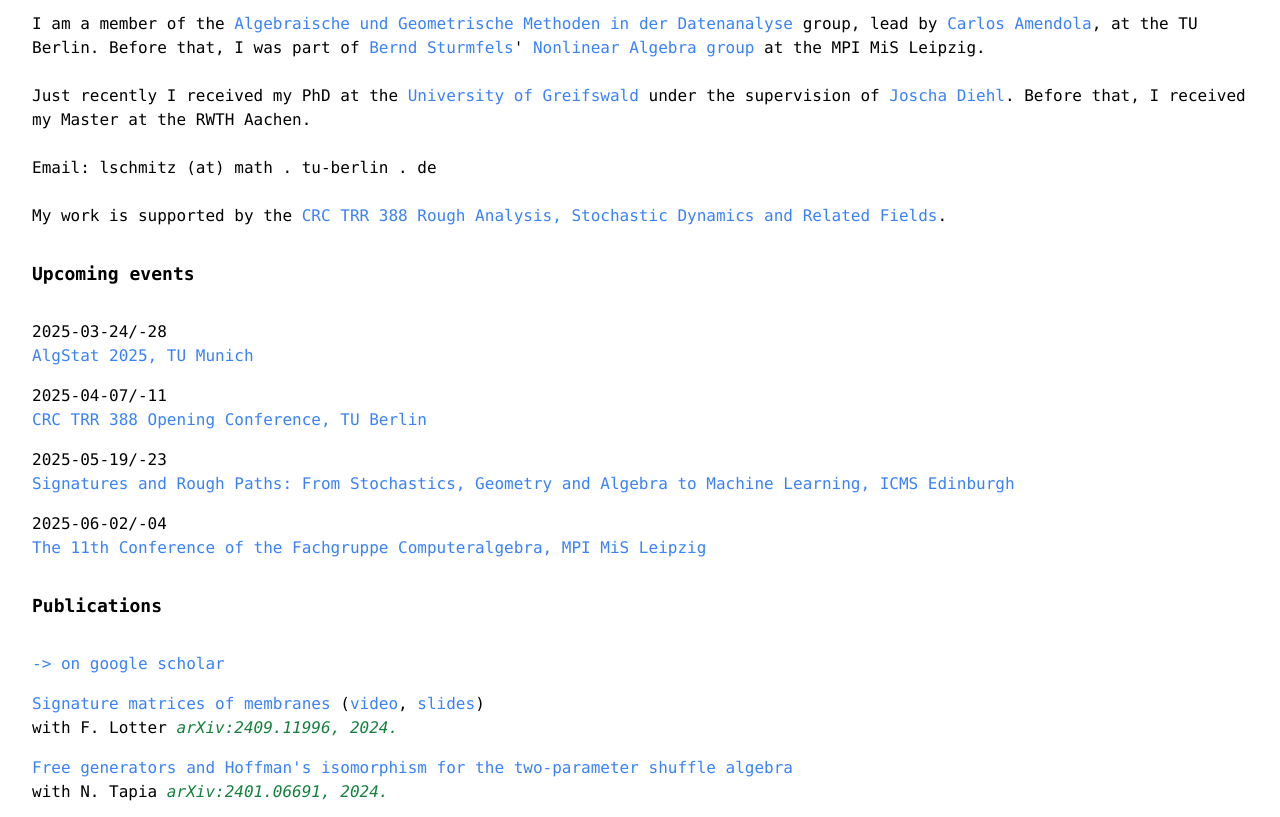
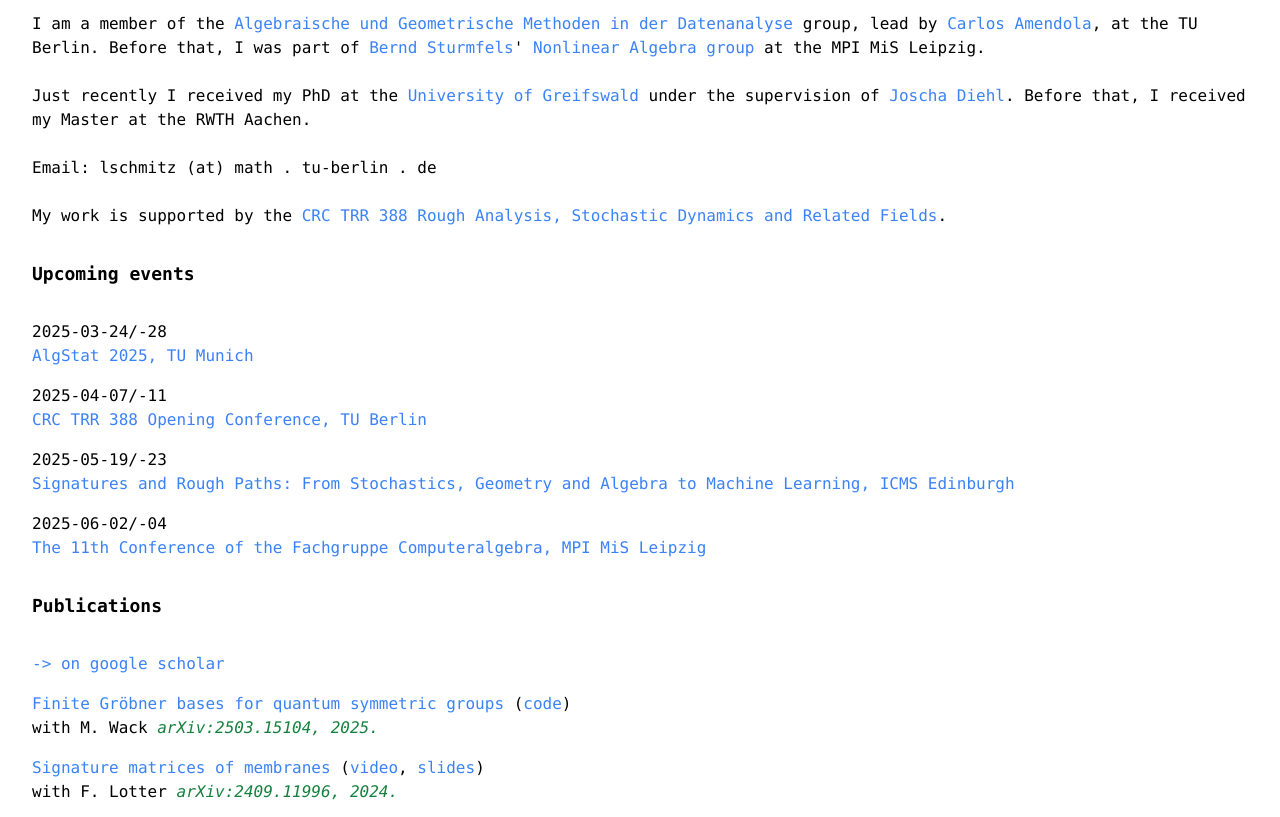
Before and after one commit to leonardSchmitz/leonardSchmitz.github.io, a plain HTML site: page index.html in a window 1280 px wide. Shown: the part 84-901 px from the top of the page. Drawn offline with nearby package versions, Linux system fonts and the light colour scheme.

Commit message:
Update index.html

```diff
--- a/index.html
+++ b/index.html
@@ -81,6 +81,12 @@
     </li>
 
     <li>
+      <a class="text-blue-500" href='https://arxiv.org/abs/2503.15104'>Finite Gröbner bases for quantum symmetric groups</a> (<a class="text-blue-500" href='https://github.com/dmg-lab/GroebnerQuantumSym.jl'>code</a>)
+      <br>
+      with M. Wack <em class="text-green-700">arXiv:2503.15104, 2025.</em>
+    </li>
+
+    <li>
       <a class="text-blue-500" href='https://arxiv.org/abs/2409.11996'>Signature matrices of membranes</a> (<a class="text-blue-500" href='https://www.math.ntnu.no/acpms/view_talk.html?id=171'>video</a>, <a class="text-blue-500" href='signatureMaticesMembranes.pdf'>slides</a>)
       <br>
       with F. Lotter <em class="text-green-700">arXiv:2409.11996, 2024.</em>
```
